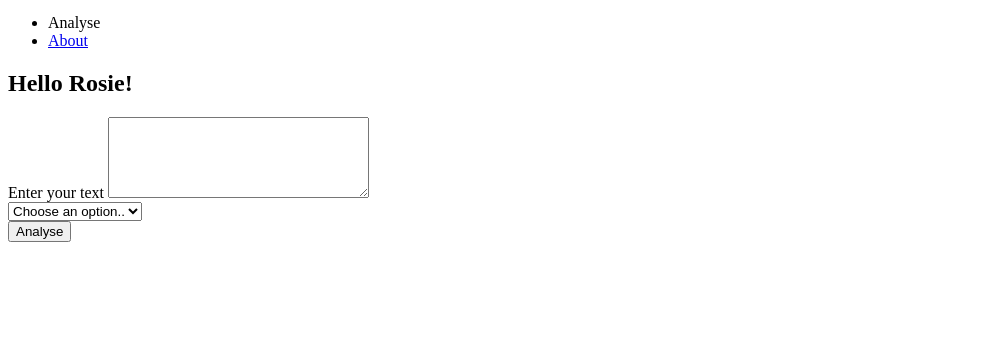
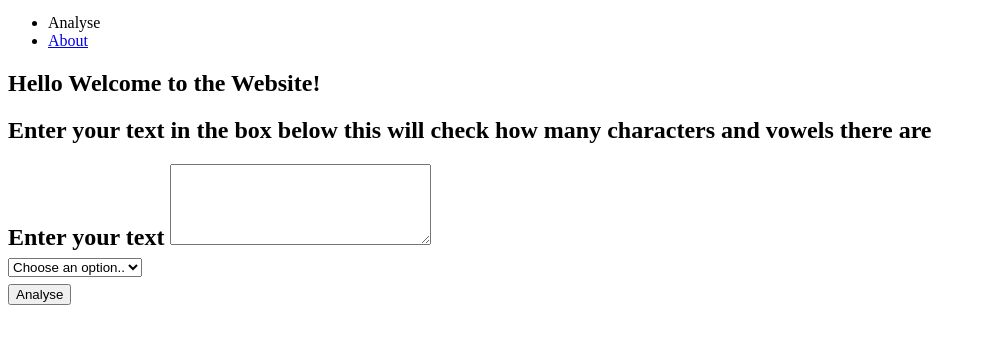
Before and after one commit to rosiecurtis/WhatDoesTheTextSay, a website built with Parcel: page src/index.html in a window 1280 px wide. Shown: the part 28-372 px from the top of the page, without its empty margins (0-986 px from the left). Built offline with nearby package versions, Linux system fonts and the light colour scheme.

Commit message:
Update index.html
Added a description to the website and changed the title

```diff
--- a/src/index.html
+++ b/src/index.html
@@ -26,7 +26,9 @@
 
   <article class="container">
 
-    <h1>Hello Rosie!</h1>
+    <h1>Hello Welcome to the Website!</h1>
+
+    <h2>Enter your text in the box below this will check how many characters and vowels there are<h2>
 
     <div class="form-control">
       <label for="userText">Enter your text</label>
```
